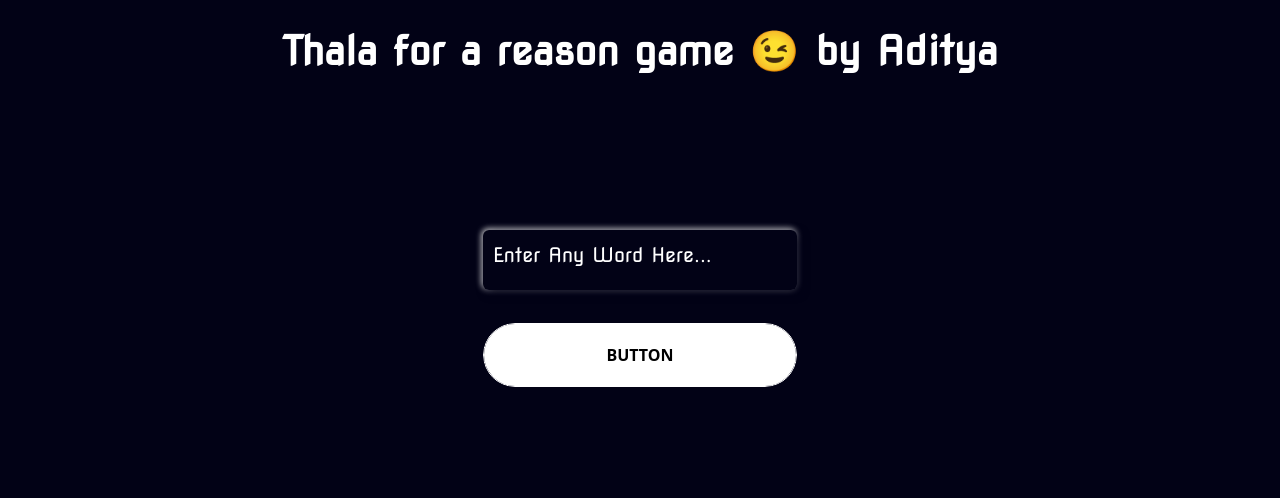
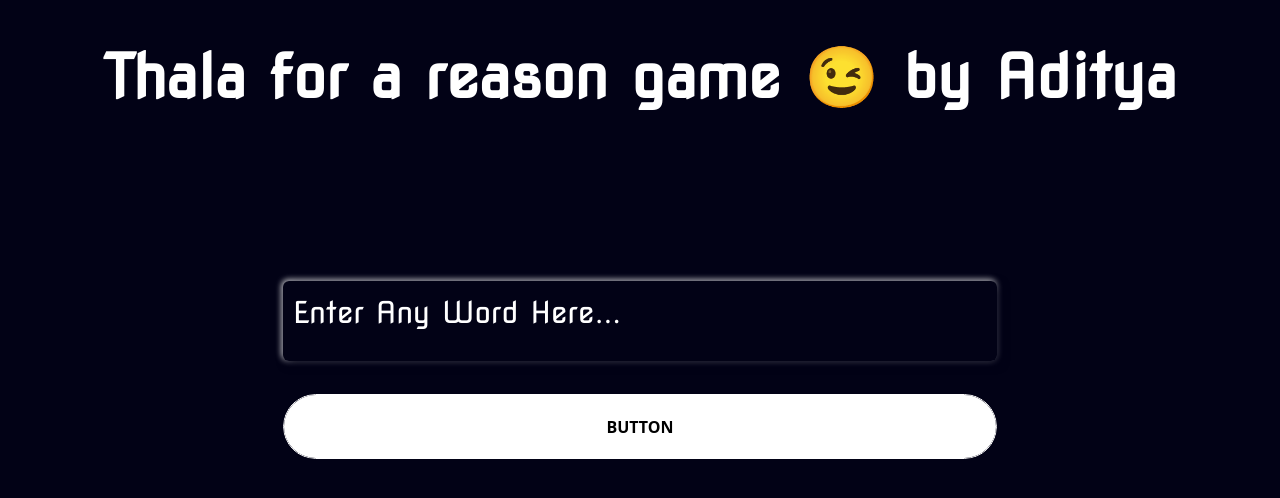
Before and after one commit to iampateladitya/thala_for_a_reason, a plain HTML site: page index.html in a window 1280 px wide. Drawn offline with Linux system fonts and the light colour scheme.

Commit message:
Update style.css

```diff
--- a/style.css
+++ b/style.css
@@ -28,7 +28,7 @@ body {
 }
 
 .wrapper #heading h1{
-    font-size: 2.5em;
+    font-size: 60px;
     color: white;
     font-family: 'Nova Square', sans-serif;
 }
@@ -46,7 +46,7 @@ body {
   }
 
   #container #label {
-    font-size: 20px;
+    font-size: 30px;
     padding-left: 10px;
     position: absolute;
     top: 13px;
@@ -55,14 +55,14 @@ body {
   }
 
   #input {
-    width: 300px;
-    height: 60px;
+    width: 700px;
+    height: 80px;
     border: none;
     outline: none;
     padding: 0px 7px;
     border-radius: 6px;
     color: #fff;
-    font-size: 15px;
+    font-size: 25px;
     background-color: transparent;
     box-shadow: 3px 3px 10px rgb(2, 2, 22),
     -1px -1px 6px rgba(255, 255, 255, 04);
@@ -81,7 +81,7 @@ body {
   #container #input:focus ~ #label {
     transition: 0.3s;
     padding-left: 2px;
-    transform: translateY(-35px);
+    transform: translateY(-58px);
   }
 
   #container #input:valid,
```
